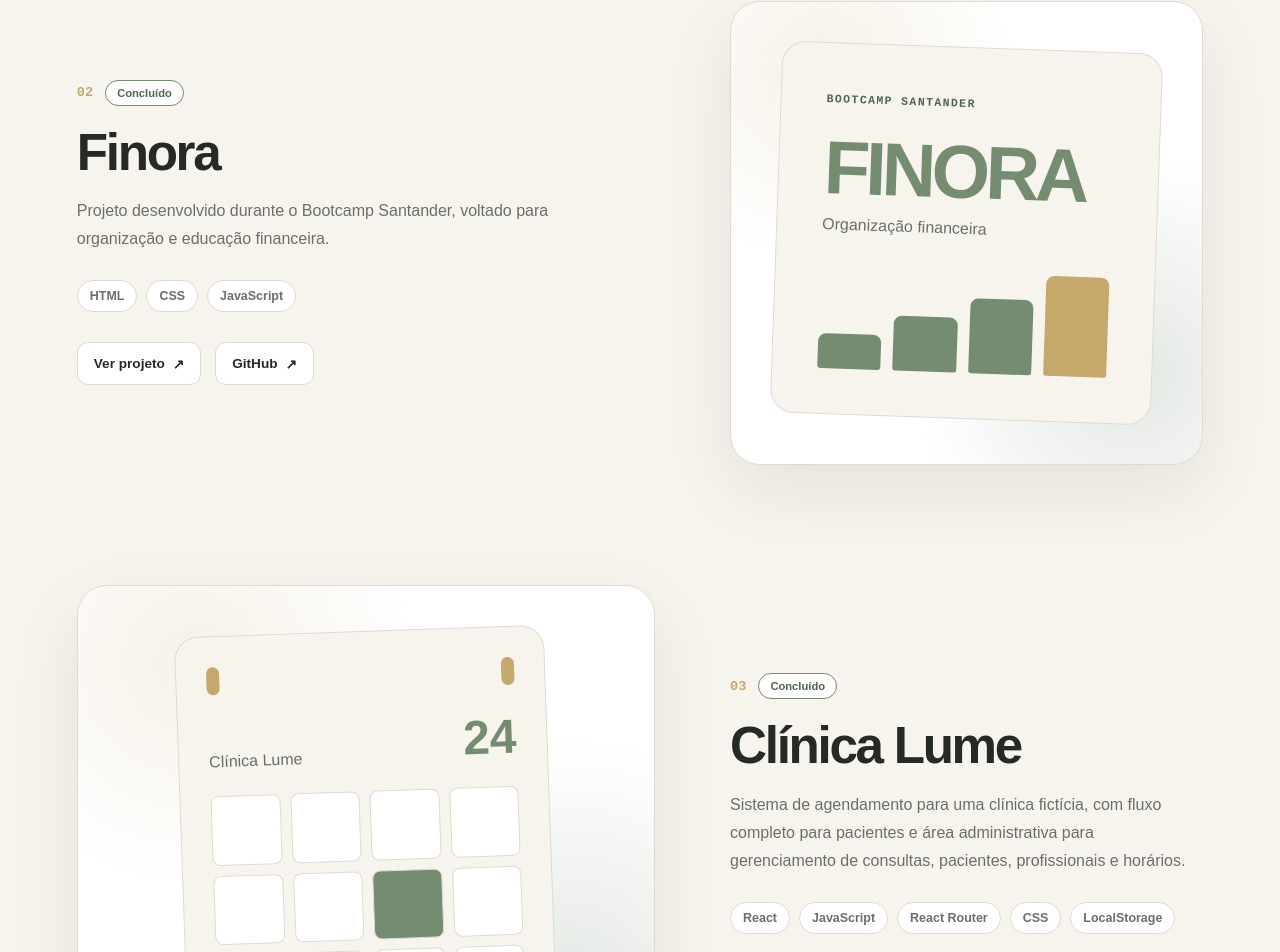
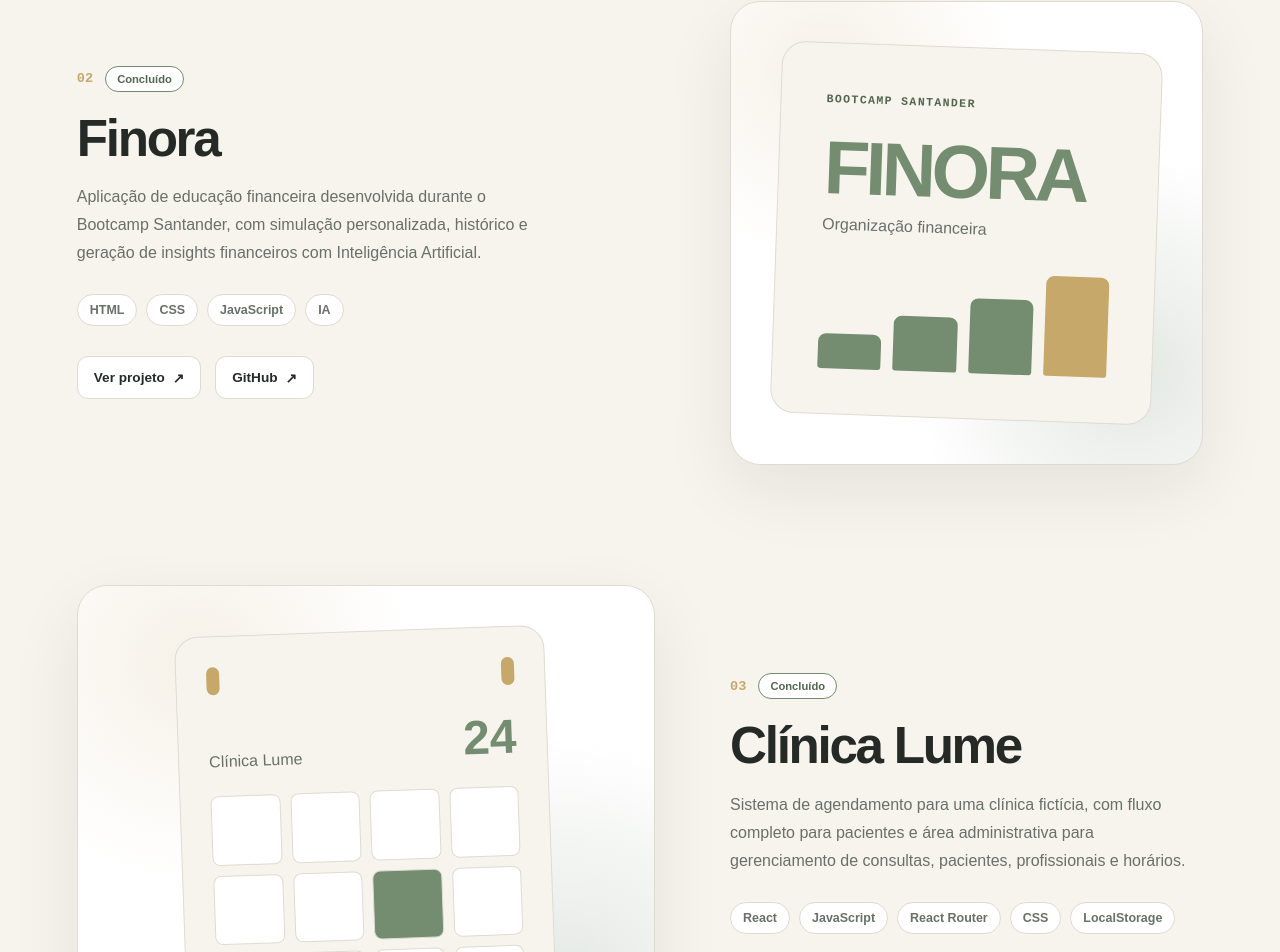
Before and after one commit to stheclara/portfolio, a React (Vite) app: page /projetos in a window 1280 px wide. Shown: the part 1024-1976 px from the top of the page. Built offline with nearby package versions, Linux system fonts and the light colour scheme.

Commit message:
feat: atualiza projeto Finora no portfolio

```diff
--- a/src/pages/Projetos.jsx
+++ b/src/pages/Projetos.jsx
@@ -135,22 +135,32 @@ function Projetos() {
               <h2>Finora</h2>
 
               <p>
-                Projeto desenvolvido durante o Bootcamp Santander,
-                voltado para organização e educação financeira.
+                Aplicação de educação financeira desenvolvida durante o
+                Bootcamp Santander, com simulação personalizada, histórico
+                e geração de insights financeiros com Inteligência Artificial.
               </p>
 
               <div className="projeto-tech">
                 <span>HTML</span>
                 <span>CSS</span>
                 <span>JavaScript</span>
+                <span>IA</span>
               </div>
 
               <div className="projeto-links">
-                <a href="#">
+                <a
+                  href="https://finora-financas.vercel.app"
+                  target="_blank"
+                  rel="noreferrer"
+                >
                   Ver projeto <span>↗</span>
                 </a>
 
-                <a href="#">
+                <a
+                  href="https://github.com/stheclara/desafio-educador-financeiro-ia"
+                  target="_blank"
+                  rel="noreferrer"
+                >
                   GitHub <span>↗</span>
                 </a>
               </div>
```
